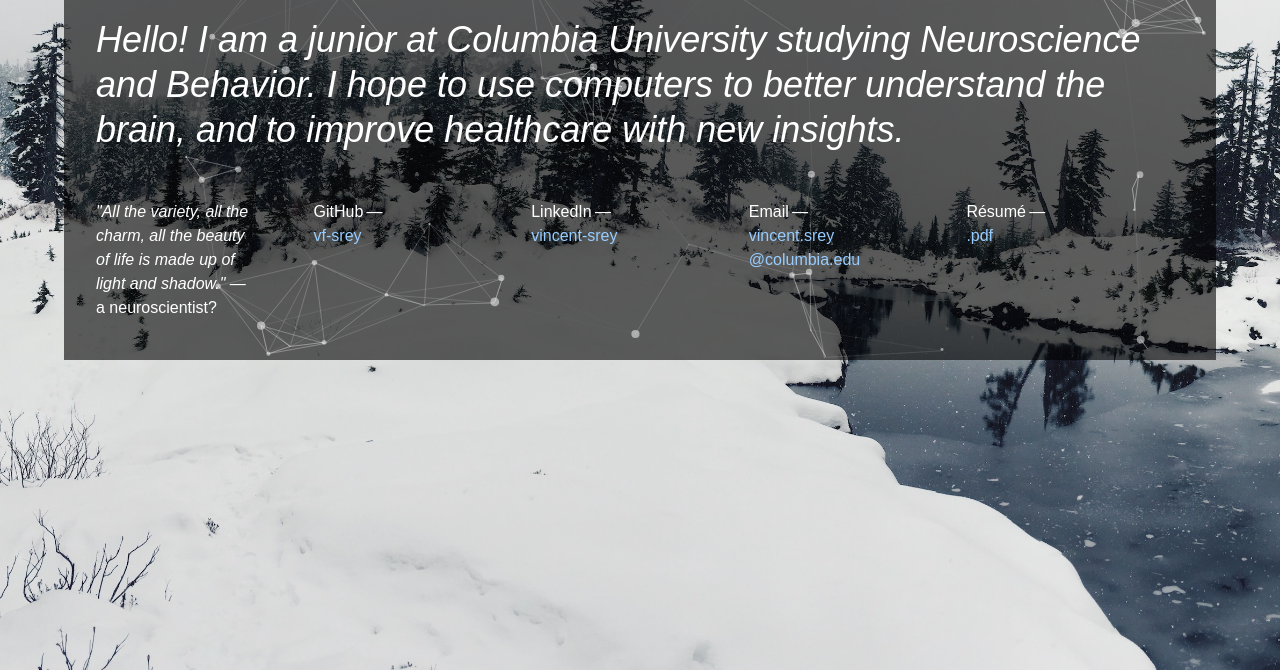
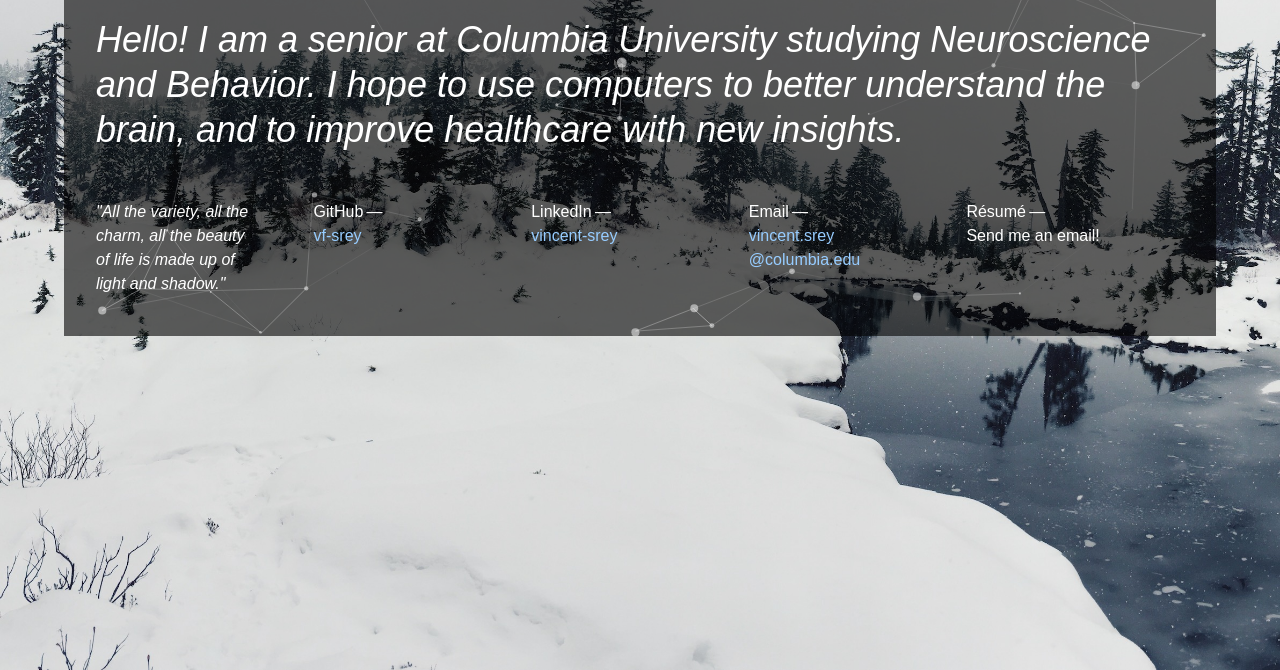
Before and after one commit to vf-srey/vf-srey.github.io, a plain HTML site: page index.html in a window 1280 px wide. Shown: the part 130-800 px from the top of the page. Drawn offline with nearby package versions, Linux system fonts and the light colour scheme.

Commit message:
senior year

```diff
--- a/index.html
+++ b/index.html
@@ -15,11 +15,11 @@
                 <div id="particles-js" class="absolute top-0 bottom-0 right-0 left-0 z-0"></div>
                 <div class="fl w-100">
                     <p class="f4 ttu calisto tracked-mega">Vincent Srey</p>
-                    <h1 class="f3 lh-title mv3 mt0 normal f2-ns mv4-ns i">Hello! I am a junior at Columbia University studying Neuroscience and Behavior. I hope to use computers to better understand the brain, and to improve healthcare with new insights.</h1>
+                    <h1 class="f3 lh-title mv3 mt0 normal f2-ns mv4-ns i">Hello! I am a senior at Columbia University studying Neuroscience and Behavior. I hope to use computers to better understand the brain, and to improve healthcare with new insights.</h1>
                 </div>
                 <div class="f6 fl lh-copy mb3 w-100 f5-ns">
                     <div class="fl w-100 pr3-ns pr5-l w-20-l">
-                        <p><i>"All the variety, all the charm, all the beauty of life is made up of light and shadow."</i> &mdash; a neuroscientist?</p>
+                        <p><i>"All the variety, all the charm, all the beauty of life is made up of light and shadow."</i></p>
                     </div>
                     <div class="f6 fl w-50 f5-ns pr3-ns pr5-l w-20-l">
                         <p>GitHub&thinsp;&mdash; <br><a class="light-blue dim link relative z-1" href="https://github.com/vf-srey">vf-srey</a></p>
@@ -31,7 +31,7 @@
                         <p>Email&thinsp;&mdash;<br><a class="light-blue dim link relative z-1" href="mailto:vincent.srey@columbia.edu">vincent.srey<br>@columbia.edu</a></p>
                     </div>
                     <div class="f6 fl pl2 w-50 f5-ns pl0-ns pr3-ns pr5-l w-20-l">
-                        <p>Résumé&thinsp;&mdash; <br><a class="light-blue dim link relative z-1" href="data/sreyvincent.cv.pdf">.pdf</a></p>
+                        <p>Résumé&thinsp;&mdash; <br>Send me an email!</p>
                     </div>
                 </div>
             </div>
--- a/scripts/main.js
+++ b/scripts/main.js
@@ -4,7 +4,7 @@ particlesJS('particles-js',
   {
     "particles": {
       "number": {
-        "value": 80,
+        "value": 50,
         "density": {
           "enable": true,
           "value_area": 800
```
Also changed, not shown: 1 other file.
